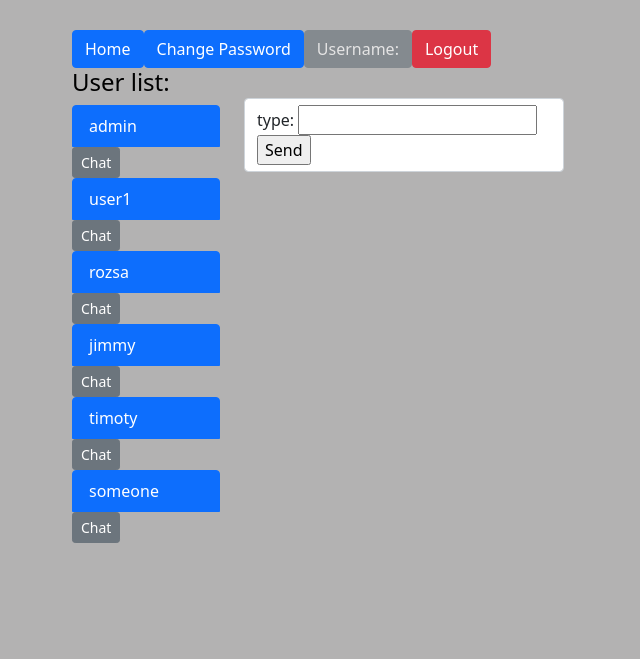
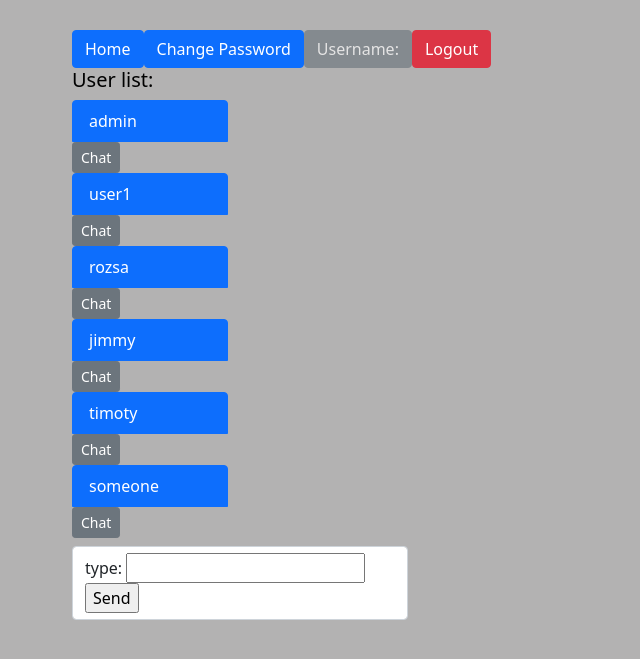
Before and after one commit to rozsanimrod/messenger, a Django app: page /room/11 in a window 1280 px wide. Shown: the top 659 px of the page, without its empty margins (0-640 px from the left). Run offline with Django 3.2, Linux system fonts and the light colour scheme; data comes from the database, SQL or seed files in the repository.

Commit message:
container

```diff
--- a/homepage/static/homepage/style.css
+++ b/homepage/static/homepage/style.css
@@ -29,5 +29,5 @@ article {
 }
 
 .column-message {
-    margin-top: 30px;
+
 }
--- a/homepage/templates/homepage/room.html
+++ b/homepage/templates/homepage/room.html
@@ -17,7 +17,7 @@
         <div class="col-4">
 
 
-                <h4>User list:</h4>
+                <h5>User list:</h5>
                     {% for user in users %}
                         <li class="list-group">
                             <a href="{% url 'homepage:detail' user.id  %}"
@@ -30,16 +30,21 @@
                     {% endfor %}
 
         </div>
+        <div class="row">
+            <h4></h4>
+        </div>
+
 
         <div class="col-8 column-message">
             {% for message in messages %}
-            <p class="form-control">{{ message.user }}: {{ message.text }}</p>
+                <p class="form-control">{{ message.user }}: {{ message.text }}</p>
             {% endfor %}
+
             <form class="form-control colo" action="{% url 'homepage:message' room.id %}" method="post">
                 {% csrf_token %}
-             <label for="message_input">type:</label>
-            <input type="text" name="message" id="message_input">
-            <input type="submit" value="Send">
+                <label for="message_input">type:</label>
+                <input type="text" name="message" id="message_input">
+                <input type="submit" value="Send">
             </form>
 
         </div>
```
